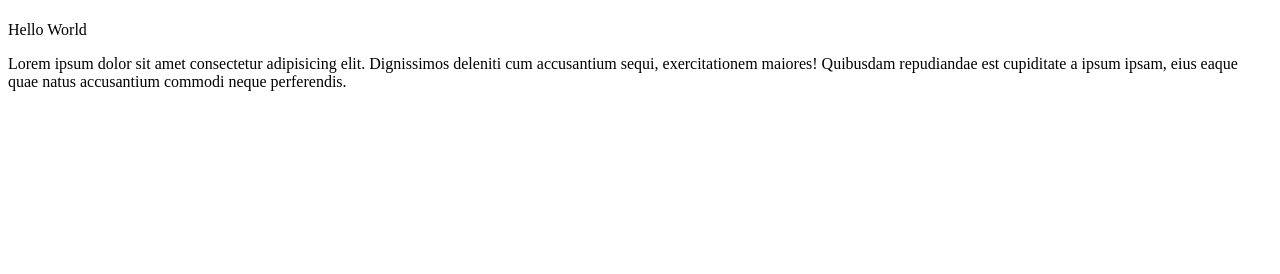
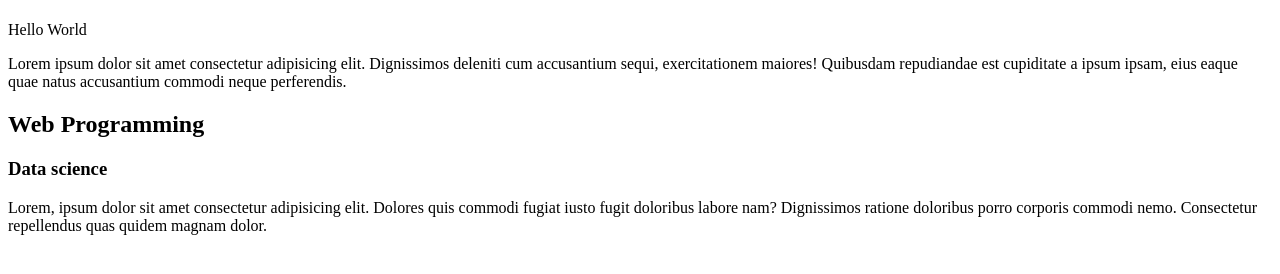
Before and after one commit to 042-Phuwanat/042_Phuwanat_WebProgramming, a plain HTML site: page index.html in a window 1280 px wide. Drawn offline with Linux system fonts and the light colour scheme.

Commit message:
add paragraph

```diff
--- a/index.html
+++ b/index.html
@@ -12,6 +12,11 @@
     <p>
         Lorem ipsum dolor sit amet consectetur adipisicing elit. Dignissimos deleniti cum accusantium sequi, exercitationem maiores! Quibusdam repudiandae est cupiditate a ipsum ipsam, eius eaque quae natus accusantium commodi neque perferendis.
     </p>
+    <h2> Web Programming</h2>
+    <h3>Data science</h3>
+    <p>
+        Lorem, ipsum dolor sit amet consectetur adipisicing elit. Dolores quis commodi fugiat iusto fugit doloribus labore nam? Dignissimos ratione doloribus porro corporis commodi nemo. Consectetur repellendus quas quidem magnam dolor.
+    </p>
 
 </body>
 </html>
```
